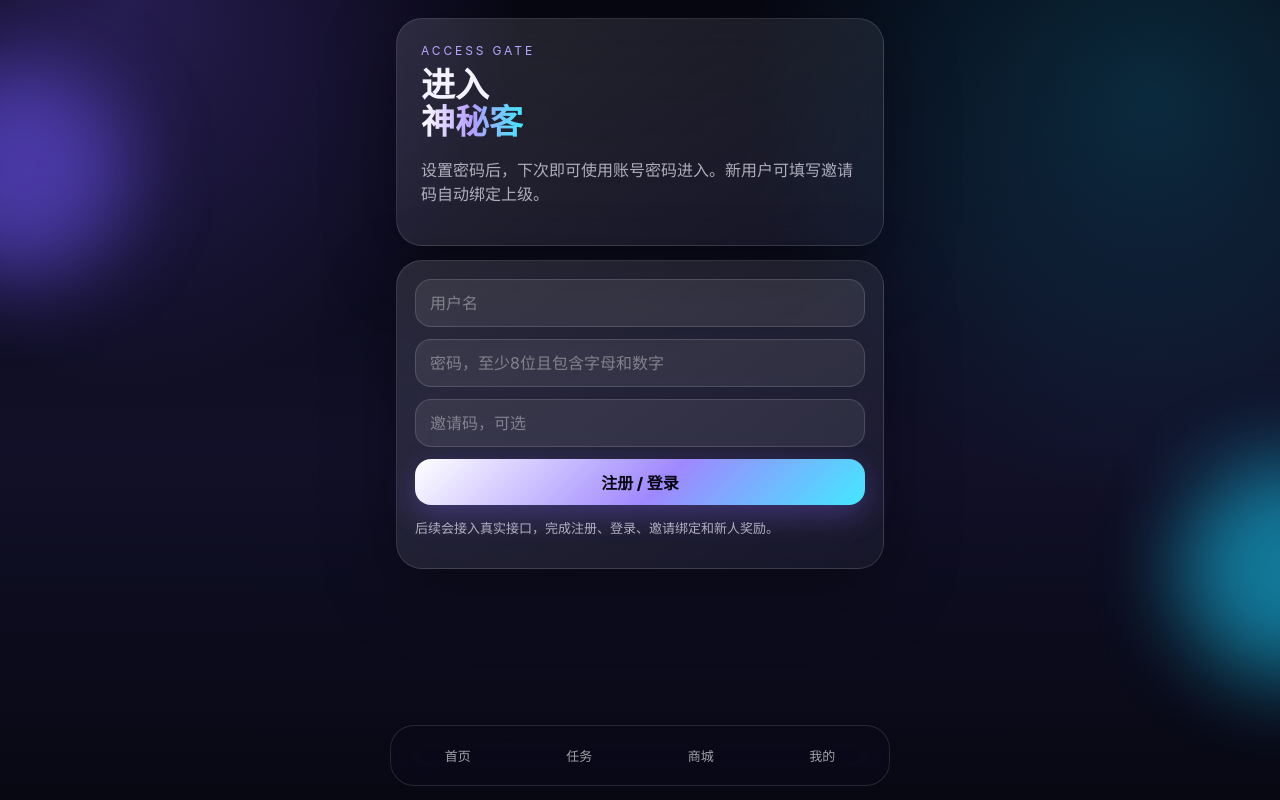
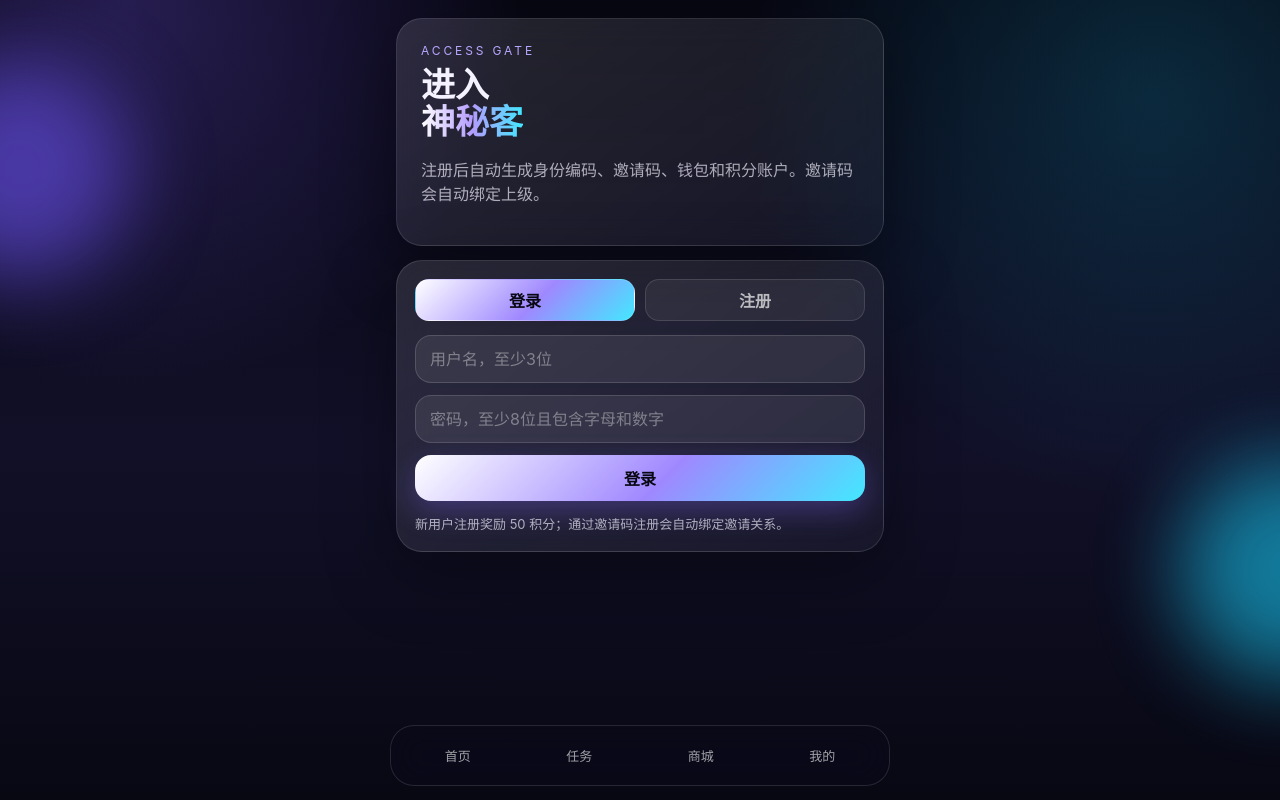
Before and after one commit to fdjyqjc5z-s/shenmi-ke-website, a Vue app in the folder web/: page /login in a window 1280 px wide. Built offline with nearby package versions, Linux system fonts and the light colour scheme.

Commit message:
web: 对接用户登录注册和邀请绑定

```diff
--- a/web/src/views/LoginView.vue
+++ b/web/src/views/LoginView.vue
@@ -3,15 +3,119 @@
     <div class="hero-card">
       <div class="brand-kicker">ACCESS GATE</div>
       <h1 class="brand-title">进入<br /><span>神秘客</span></h1>
-      <p class="muted">设置密码后，下次即可使用账号密码进入。新用户可填写邀请码自动绑定上级。</p>
+      <p class="muted">注册后自动生成身份编码、邀请码、钱包和积分账户。邀请码会自动绑定上级。</p>
     </div>
 
     <div class="glass-card" style="margin-top:14px;">
-      <input class="form-input" placeholder="用户名" />
-      <input class="form-input" placeholder="密码，至少8位且包含字母和数字" type="password" />
-      <input class="form-input" placeholder="邀请码，可选" />
-      <button class="action-btn" style="width:100%;">注册 / 登录</button>
-      <p class="muted" style="font-size:13px;">后续会接入真实接口，完成注册、登录、邀请绑定和新人奖励。</p>
+      <div class="tab-row">
+        <button class="tab-btn" :class="{ active: mode === 'login' }" @click="mode = 'login'">登录</button>
+        <button class="tab-btn" :class="{ active: mode === 'register' }" @click="mode = 'register'">注册</button>
+      </div>
+
+      <input class="form-input" v-model="form.username" placeholder="用户名，至少3位" />
+      <input class="form-input" v-model="form.password" placeholder="密码，至少8位且包含字母和数字" type="password" @keyup.enter="submit" />
+      <input v-if="mode === 'register'" class="form-input" v-model="form.nickname" placeholder="昵称，可选" />
+      <input v-if="mode === 'register'" class="form-input" v-model="form.inviteCode" placeholder="邀请码，可选" />
+
+      <div v-if="errorMessage" class="error-text">{{ errorMessage }}</div>
+      <button class="action-btn" style="width:100%;" :disabled="loading" @click="submit">
+        {{ loading ? '处理中...' : mode === 'login' ? '登录' : '注册并进入' }}
+      </button>
+
+      <p class="muted" style="font-size:13px; margin-bottom:0;">
+        新用户注册奖励 50 积分；通过邀请码注册会自动绑定邀请关系。
+      </p>
     </div>
   </section>
 </template>
+
+<script setup>
+import { onMounted, reactive, ref } from 'vue';
+import { useRoute, useRouter } from 'vue-router';
+import http from '../utils/http.js';
+
+const route = useRoute();
+const router = useRouter();
+const mode = ref('login');
+const loading = ref(false);
+const errorMessage = ref('');
+
+const form = reactive({
+  username: '',
+  password: '',
+  nickname: '',
+  inviteCode: ''
+});
+
+onMounted(() => {
+  const code = route.query.inviteCode || route.query.invite || '';
+  if (code) {
+    form.inviteCode = String(code);
+    mode.value = 'register';
+  }
+});
+
+async function submit() {
+  errorMessage.value = '';
+
+  if (!form.username || !form.password) {
+    errorMessage.value = '请输入用户名和密码';
+    return;
+  }
+
+  loading.value = true;
+  try {
+    const url = mode.value === 'login' ? '/auth/login' : '/auth/register';
+    const payload = mode.value === 'login'
+      ? { username: form.username, password: form.password }
+      : { username: form.username, password: form.password, nickname: form.nickname || form.username, inviteCode: form.inviteCode };
+
+    const resp = await http.post(url, payload);
+    const token = resp.data?.data?.token;
+    const user = resp.data?.data?.user;
+
+    if (!token) throw new Error('接口未返回登录凭证');
+
+    localStorage.setItem('user_token', token);
+    localStorage.setItem('user_info', JSON.stringify(user || {}));
+    router.replace('/mine');
+  } catch (error) {
+    errorMessage.value = error.response?.data?.message || error.message || '操作失败';
+  } finally {
+    loading.value = false;
+  }
+}
+</script>
+
+<style scoped>
+.tab-row {
+  display: grid;
+  grid-template-columns: 1fr 1fr;
+  gap: 10px;
+  margin-bottom: 14px;
+}
+
+.tab-btn {
+  min-height: 42px;
+  border: 1px solid rgba(255,255,255,0.12);
+  border-radius: 14px;
+  background: rgba(255,255,255,0.06);
+  color: rgba(255,255,255,0.68);
+  font-weight: 800;
+}
+
+.tab-btn.active {
+  color: #080813;
+  background: linear-gradient(135deg, #ffffff, #9f88ff 55%, #43e8ff);
+}
+
+.error-text {
+  color: #ffb4c1;
+  font-size: 14px;
+  margin-bottom: 12px;
+}
+
+button:disabled {
+  opacity: 0.55;
+}
+</style>
```
